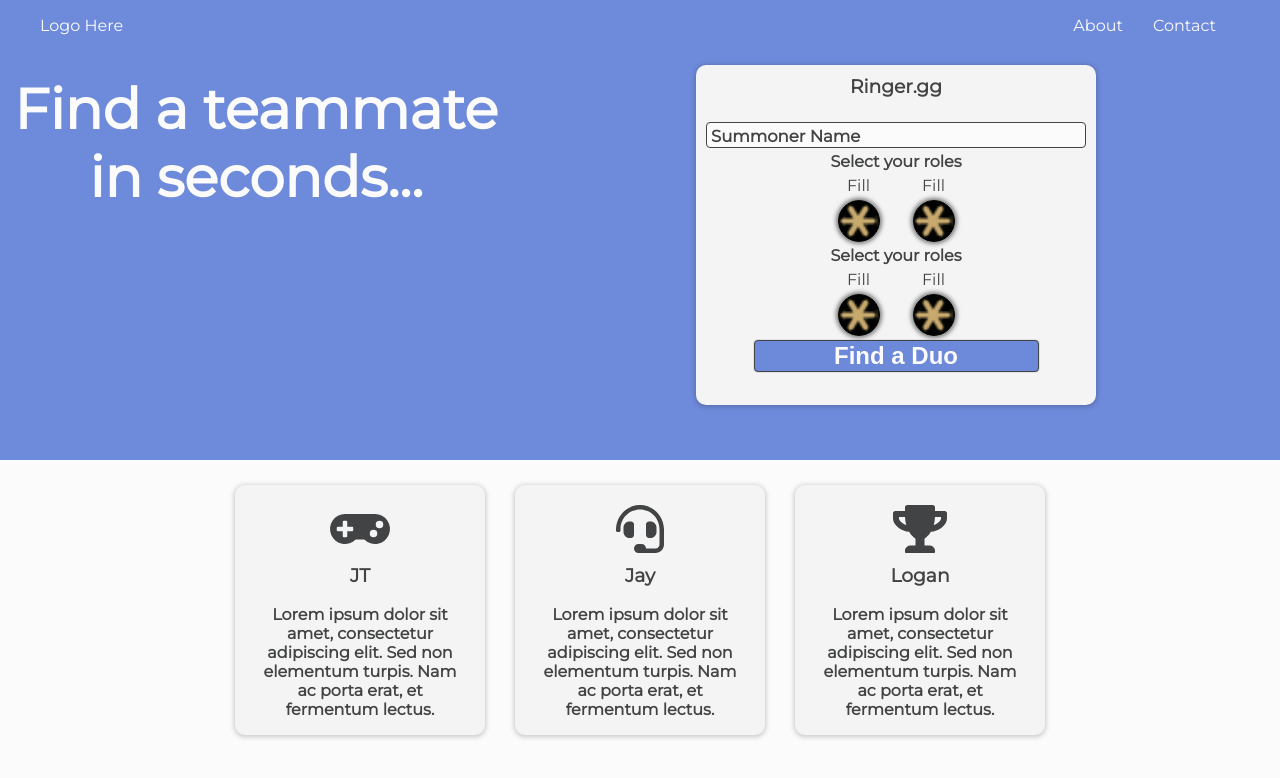
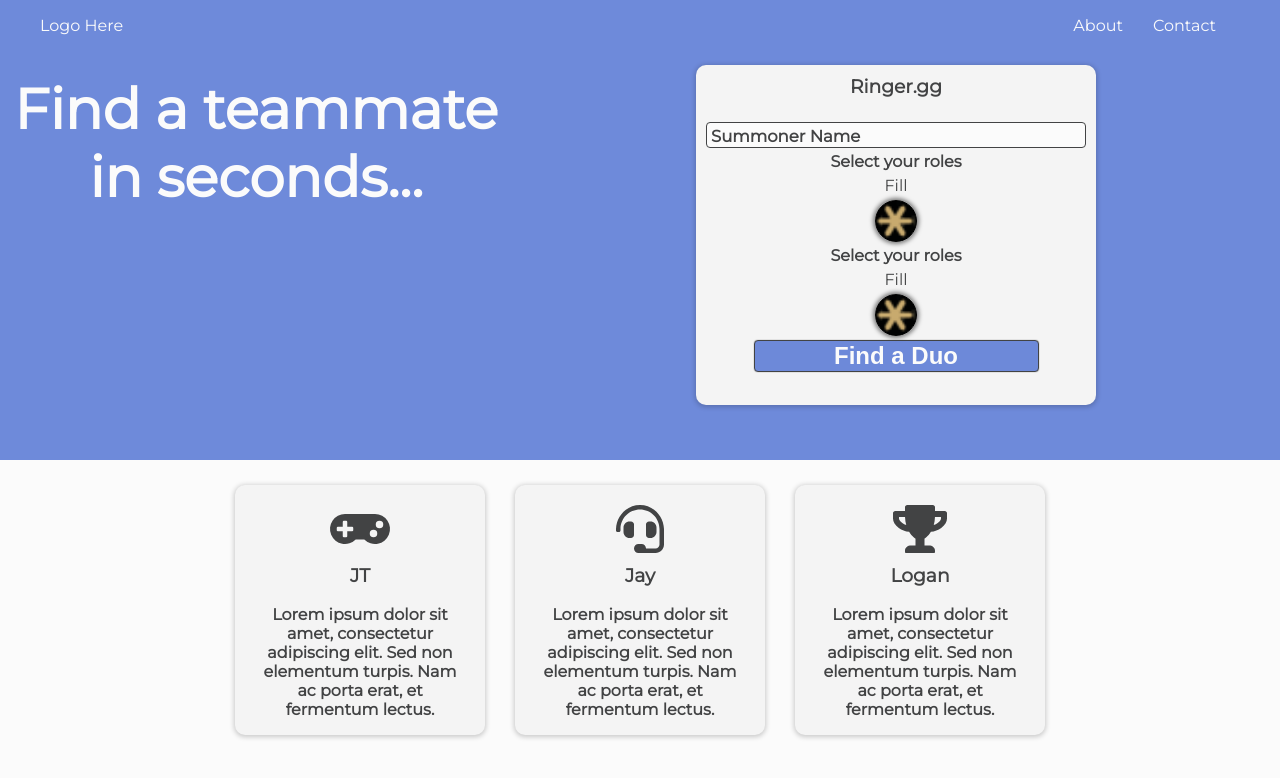
Before and after one commit to jayvickers/ringer, a React app: page / in a window 1280 px wide. Shown: the top 778 px of the page. Built offline with nearby package versions, Linux system fonts and the light colour scheme.

Commit message:
hide secondary if first is fill

```diff
--- a/src/components/Shared/RoleInputContainer/RoleInputContainer.jsx
+++ b/src/components/Shared/RoleInputContainer/RoleInputContainer.jsx
@@ -4,26 +4,28 @@ import RoleSelector from "../RoleSelector/RoleSelector";
 import "./_role-input-container.less";
 
 const RoleInputContainer = props => {
-  const [state, setState] = useState({
-    popupOpen: false,
-    primaryRole: null
-  });
+  const [primaryRole, setPrimaryRole] = useState(null);
+  const [secondaryRole, setSecondaryRole] = useState(null);
 
-  // const handleClick = () => {
-  //   setState({ popupOpen: true });
-  // };
-
-  // const setPrimaryRole = (e, inputRole) => {
-  //   e.stopPropagation();
-  //   setState({ primaryRole: inputRole });
-  // };
+  const handleClick = (e, inputRole, isPrimary) => {
+    if (isPrimary) {
+      setPrimaryRole(inputRole);
+    } else {
+      setSecondaryRole(inputRole);
+    }
+  };
 
   return (
     <div className="ringer-input-container">
       <h4>Select your roles</h4>
       <div className="role-input-container">
-        <RoleSelector />
-        <RoleSelector />
+        <RoleSelector isPrimary passRoles={handleClick} />
+        {primaryRole && primaryRole !== "Fill" && (
+          <RoleSelector
+            disabledRole={primaryRole !== "Fill" ? primaryRole : null}
+            passRoles={handleClick}
+          />
+        )}
       </div>
     </div>
   );
--- a/src/components/Shared/RoleSelector/RoleOption.jsx
+++ b/src/components/Shared/RoleSelector/RoleOption.jsx
@@ -8,6 +8,10 @@ const RoleOption = props => {
   } ${props.placeHolder ? "placeholder" : ""}`;
 
   const optionClasses = `role-option ${props.option}`;
+
+  const handleClick = e => {
+    props.handleRoleChange(e, "Fill");
+  };
 
   return (
     <div className={containerClasses}>
--- a/src/components/Shared/RoleSelector/RoleSelector.jsx
+++ b/src/components/Shared/RoleSelector/RoleSelector.jsx
@@ -17,6 +17,7 @@ const RoleSelector = props => {
   const setRole = (e, inputRole) => {
     e.stopPropagation();
     setState({ role: inputRole });
+    props.passRoles(e, inputRole, props.isPrimary);
   };
 
   return (
@@ -34,7 +35,8 @@ const RoleSelector = props => {
 };
 
 RoleSelector.propTypes = {
-  buttonText: PropTypes.string
+  isPrimary: PropTypes.bool,
+  passRoles: PropTypes.func
 };
 
 export default RoleSelector;
```
